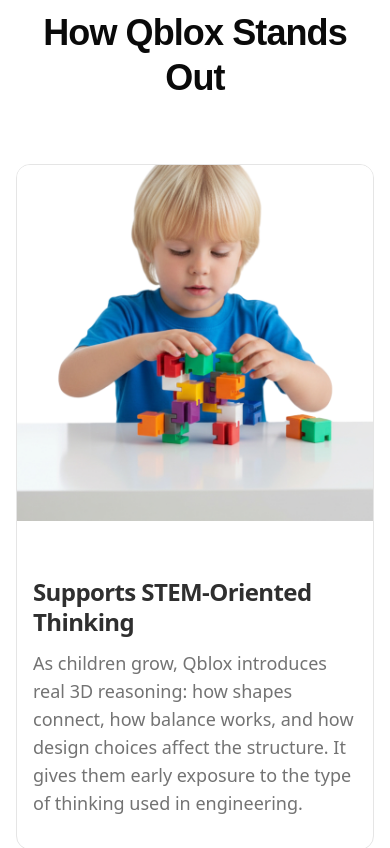
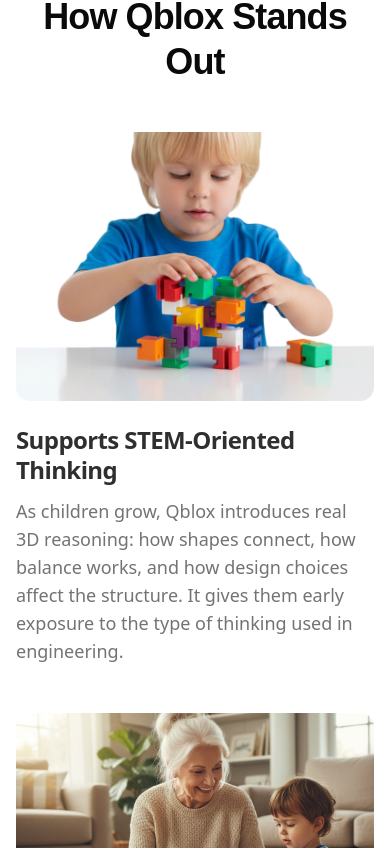
Before and after one commit to manemajef/qblox-website, a Next.js app: page / in a window 390 px wide. Shown: the part 5996-6844 px from the top of the page. Built offline with nearby package versions, Linux system fonts and the light colour scheme; a web font is replaced by a local one.

Commit message:
redisgn pricing and features, add url to cta

```diff
--- a/components/sections/features.tsx
+++ b/components/sections/features.tsx
@@ -2,24 +2,39 @@
 import Image from "next/image";
 import { H4, Muted } from "../prose";
 import { H2 } from "../prose";
-
+import { cn } from "@/lib/utils";
 interface FeatureType {
   title: string;
   img: string;
   content: string;
 }
 
-const Feature = ({ title, img, content }: FeatureType) => {
+const Feature = ({
+  title,
+  img,
+  content,
+  reverse,
+}: FeatureType & { reverse?: boolean }) => {
   return (
-    <div className="border rounded-xl overflow-hidden pb-4 mx-auto mt-4">
-      <div className="aspect-square relative">
-        <Image src={img} fill alt={title} className="object-cover" />
+    <div
+      className={cn(
+        "flex flex-col md:gap-12",
+        reverse ? "sm:flex-row-reverse" : "sm:flex-row",
+        "gap-6 items-center"
+      )}
+    >
+      <div className="w-full sm:w-4/7 md:w-1/2  shrink-0">
+        <div className="relative aspect-4/3 rounded-xl overflow-hidden">
+          <Image src={img} fill alt={title} className="object-cover" />
+        </div>
       </div>
-      <div className="mt-4 p-4">
-        {/* <Large className="text-xl">{title}</Large> */}
-        <H4>{title}</H4>
-        <Muted className="text-lg">{content}</Muted>
-        {/* <p className="mt-4 text-lg text-foreground/85">{content}</p> */}
+      <div
+        className={cn("flex-1  space-y-2  ", reverse ? "lg:pe-12" : "lg:ps-12")}
+      >
+        <H4 className="sm:text-2xl md:text-3xl lg:text-4xl mt-0 lg:mb-6">
+          {title}
+        </H4>
+        <Muted className="md:text-xl md:leading-relaxed">{content}</Muted>
       </div>
     </div>
   );
@@ -28,12 +43,17 @@
 export default function Features() {
   return (
     <section className="py-24" id={features.id}>
-      <div className="container mx-auto max-w-6xl p-4">
-        {/* <h1 className="text-4xl font-semibold text-center">{features.title}</h1> */}
-        <H2 className="text-center mb-8">{features.title}</H2>
-        <div className="grid sm:grid-cols-2 gap-8">
+      <div className="container mx-auto max-w-5xl px-4">
+        <H2 className="text-center mb-16">{features.title}</H2>
+        <div className="space-y-12 sm:space-y-16">
           {features.features.map((f: FeatureType, i) => (
-            <Feature title={f.title} img={f.img} content={f.content} key={i} />
+            <Feature
+              title={f.title}
+              img={f.img}
+              content={f.content}
+              reverse={i % 2 === 1}
+              key={i}
+            />
           ))}
         </div>
       </div>
--- a/components/sections/pricing.tsx
+++ b/components/sections/pricing.tsx
@@ -3,142 +3,68 @@
 import cta from "@/content/sections/cta.json";
 import { Button } from "../ui/button";
 import { Lead } from "../ui/typography";
-import { H3, H4, Li, Muted, Ul } from "../prose";
+import { H4, Li, Muted, Ul } from "../prose";
 import { Card, CardContent, CardHeader } from "../ui/card";
-
+import { lg_url, sm_url } from "@/lib/constants";
 type SetType = (typeof cta.sets)[number];
 
-const SetCard = ({ set }: { set: SetType }) => {
+const Set = ({ set }: { set: SetType }) => {
+  const url = set.variant == "sm" ? sm_url : lg_url;
   return (
-    <article className="rounded-2xl border bg-background p-6 shadow-sm transition hover:shadow-md m-4 ">
-      <div className="grid gap-8 sm:grid-cols-2 items-start">
-        <div className="space-y-4">
-          <H3>{set.title}</H3>
-          {/* <p className="text-foreground/80">{set.description}</p> */}
-          <Muted>{set.description}</Muted>
-          <Ul>
-            {set.features.map((f, i) => (
-              <Li className="text-muted-foreground " key={i}>
-                {f}
-              </Li>
-            ))}
-          </Ul>
-          {/* <ul className="space-y-2 text-sm text-foreground/85"> */}
-          {/*   {set.features.map((feature) => ( */}
-          {/*     <li key={feature} className="flex items-start gap-2"> */}
-          {/*       <span className="mt-2 h-1.5 w-1.5 rounded-full bg-primary" /> */}
-          {/*       <span>{feature}</span> */}
-          {/*     </li> */}
-          {/*   ))} */}
-          {/* </ul> */}
-          <Button className="mt-2" size="lg">
-            {set.button}
-          </Button>
-        </div>
-
-        <div className="space-y-3">
-          <div className="relative aspect-square overflow-hidden rounded-xl border bg-muted/30">
+    <Card>
+      <CardHeader className="sm:hidden md:block">
+        <H4 className="mt-0 md:text-2xl text-center">{set.title}</H4>
+      </CardHeader>
+      <CardContent className="space-y-4 ">
+        <div className="sm:flex gap-8 items-center md:block space-y-4">
+          <div className="relative border shadow sm:w-1/2 md:w-full aspect-square bg-muted/30 rounded-xl overflow-hidden">
             <Image
               src={set.img}
               alt={set.title}
               fill
-              className="object-cover"
+              className="object-contain"
             />
           </div>
+          <div className="sm:w-1/2 md:w-full">
+            <h4 className="hidden sm:block md:hidden text-2xl mb-4 text-foreground/75 font-bold">
+              {set.title}
+            </h4>
+            <Muted className="">{set.description}</Muted>
           </div>
         </div>
-    </article>
-  );
-};
-const Set = ({ set }: { set: SetType }) => {
-  return (
-    <Card>
-      <CardHeader>
-        <H4>{set.title}</H4>
-      </CardHeader>
-      <CardContent>
-        <div className="grid sm:grid-cols-5 lg:grid-cols-1">
-          <div className="space-y-3 sm:col-span-3">
-            <div className="relative aspect-square overflow-hidden rounded-xl border">
-              <Image
-                src={set.img}
-                alt={set.title}
-                fill
-                className="object-cover"
-              />
-            </div>
-          </div>
-          <div className="p-4 sm:col-span-2 flex flex-col justify-center">
-            <Muted>{set.description}</Muted>
-            {/* <Ul className="hidden sm:block lg:hidden mt-8"> */}
-            {/*   {set.features.map((f) => ( */}
-            {/*     <Li key={f} className="text-muted-foreground text-lg"> */}
-            {/*       <span className="text-lg">{f}</span> */}
-            {/*     </Li> */}
-            {/*   ))} */}
-            {/* </Ul> */}
-            <br />
-            {/* <div className="flex sm:flex-col lg:flex-row gap-8 justify-between items-center w-full"> */}
-            {/*   <Ul> */}
-            {/*     {set.features.map((f) => ( */}
-            {/*       <Li key={f}> */}
-            {/*         <span className="text-muted-foreground text-lg">{f}</span> */}
-            {/*       </Li> */}
-            {/*     ))} */}
-            {/*   </Ul> */}
-            {/*   <Button>{set.button}</Button> */}
-            {/* </div> */}
-          </div>
-        </div>
-        <div className="flex  lg:flex-row gap-8 justify-between items-center w-full mt-4">
-          <Ul>
+        {/* <Ul className="mb-0">
           {set.features.map((f) => (
-              <Li key={f}>
-                <span className="text-muted-foreground text-lg">{f}</span>
+            <Li key={f} className="text-muted-foreground">
+              {f}
             </Li>
           ))}
-          </Ul>
-          <Button>{set.button}</Button>
+        </Ul> */}
+        <div className="mt-8 flex justify-end">
+          <Button size="lg" className="w-full sm:w-auto" asChild>
+            <a href={url} target="_blank" rel="noopener noreferrer">
+              {set.button}
+            </a>
+          </Button>
         </div>
       </CardContent>
-      {/* <CardContent className="grid gap-8 sm:grid-cols-2"> */}
-      {/*   <div className="border flex flex-col justify-center"> */}
-      {/*     <Muted>{set.description}</Muted> */}
-      {/*     <Button className="mt-2 flex-none" size="lg"> */}
-      {/*       {set.button} */}
-      {/*     </Button> */}
-      {/*   </div> */}
-      {/*   <div className="space-y-3"> */}
-      {/*     <div className="relative aspect-square overflow-hidden rounded-xl border"> */}
-      {/*       <Image */}
-      {/*         src={set.img} */}
-      {/*         alt={set.title} */}
-      {/*         fill */}
-      {/*         className="object-cover" */}
-      {/*       /> */}
-      {/*     </div> */}
-      {/*   </div> */}
-      {/* </CardContent> */}
     </Card>
   );
 };
+
 export default function Pricing() {
   return (
     <section className="py-24" id="pricing">
-      <div className="container mx-auto">
-        <div className="text-center space-y-3">
+      <div className="container mx-auto max-w-5xl px-4">
+        <div className="text-center space-y-3 mb-12">
           <h1 className="text-4xl font-semibold text-balance">{cta.title}</h1>
           <Lead className="text-lg text-muted-foreground">{cta.subtitle}</Lead>
         </div>
-
-        <div className="space-y-10 mt-10">
-          <div className="grid gap-6 lg:grid-cols-2">
+        <div className="grid gap-8 md:grid-cols-2">
           {cta.sets.map((set) => (
             <Set key={set.id} set={set} />
           ))}
         </div>
       </div>
-      </div>
     </section>
   );
 }
--- a/content/sections/cta.json
+++ b/content/sections/cta.json
@@ -4,6 +4,7 @@
   "sets": [
     {
       "id": "qblox-18",
+      "variant": "sm",
       "title": "QBLOX-18: Start Exploring",
       "description": "18 cubes in 9 colors. Perfect for solo play, small groups, or discovering what Qblox can do. Build your first towers, explore balance, and see where curiosity leads.",
       "features": [
@@ -17,6 +18,7 @@
     },
     {
       "id": "qblox-27",
+      "variant": "lg",
       "title": "QBLOX-27: Uncover Full Potential",
       "description": "27 cubes with 3 of each color. More pieces unlock taller structures, intricate patterns, and the complete range of what Qblox can create. Ideal for families and classrooms.",
       "features": [
--- a/lib/constants.ts
+++ b/lib/constants.ts
@@ -8,3 +8,7 @@
   "https://youtube.com/shorts/O5sjpPgf4Yg?feature=share";
 
 export const youtube_url = "https://www.youtube.com/embed/t_Us_D8lJIU";
+export const lg_url =
+  "https://www.amazon.com/QBLOX-Construction-Multi-Directional-Educational-Structures/dp/B0FLZ79GD4/ref=sr_1_2?crid=2C8HG2DDUXLTK&dib=eyJ2IjoiMSJ9.utt9lx44OGUJD1qA-xnY63I4ybCMQ8UD1IBs7wkzpM8.R-XyQs7VKFo8aNbdkNWjZxGHTFk8zpRdPxM8AFPXZco&dib_tag=se&keywords=qblox&qid=1765110496&sprefix=qblo%2Caps%2C244&sr=8-2&th=1";
+export const sm_url =
+  "https://www.amazon.com/QBLOX-Construction-Multi-Directional-Educational-Structures/dp/B0FLZP2SV6/ref=sr_1_2?crid=2C8HG2DDUXLTK&dib=eyJ2IjoiMSJ9.utt9lx44OGUJD1qA-xnY63I4ybCMQ8UD1IBs7wkzpM8.R-XyQs7VKFo8aNbdkNWjZxGHTFk8zpRdPxM8AFPXZco&dib_tag=se&keywords=qblox&qid=1765110496&sprefix=qblo%2Caps%2C244&sr=8-2&th=1";
```
Lines whose indentation alone changed are shown as unchanged.
